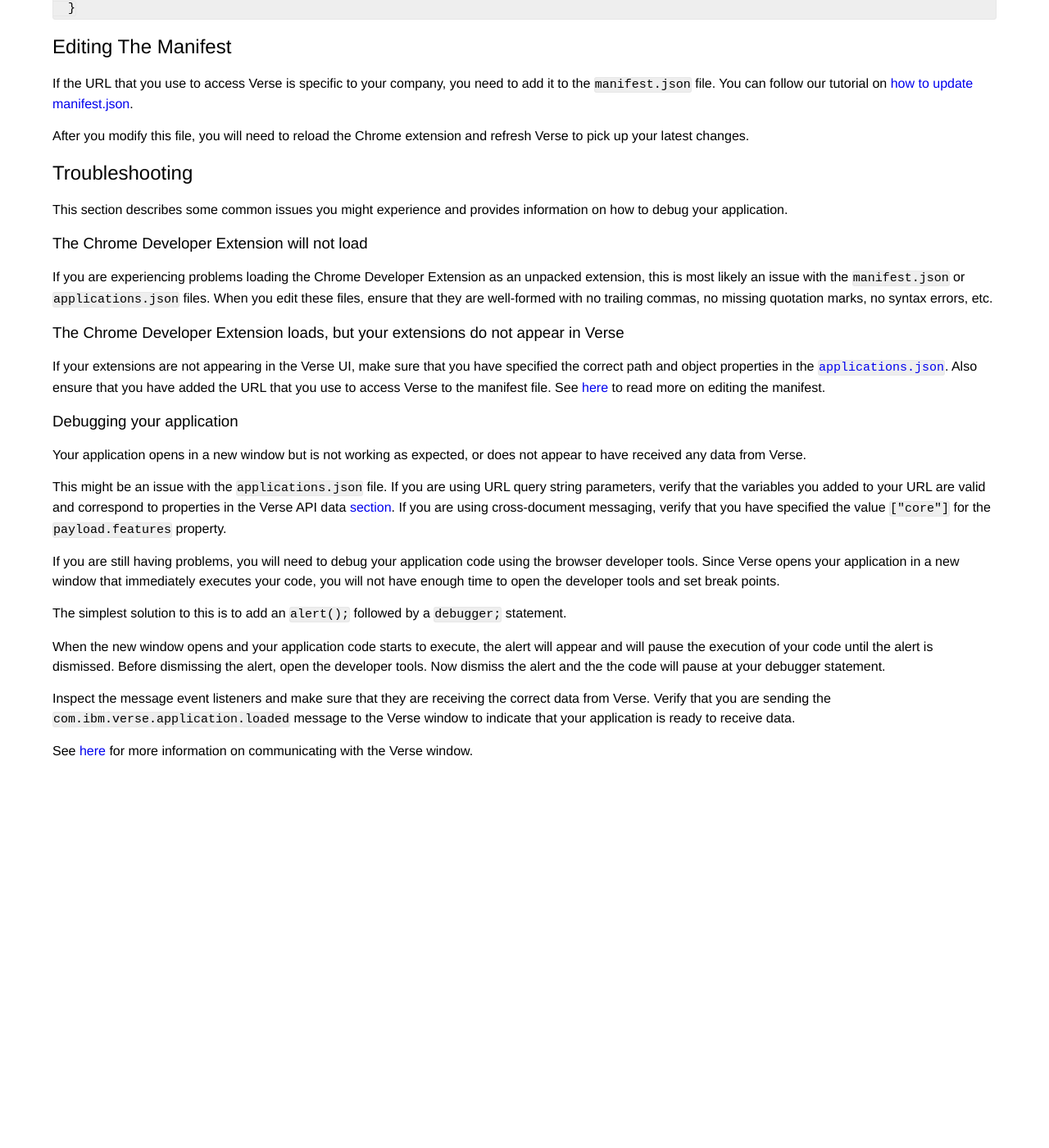
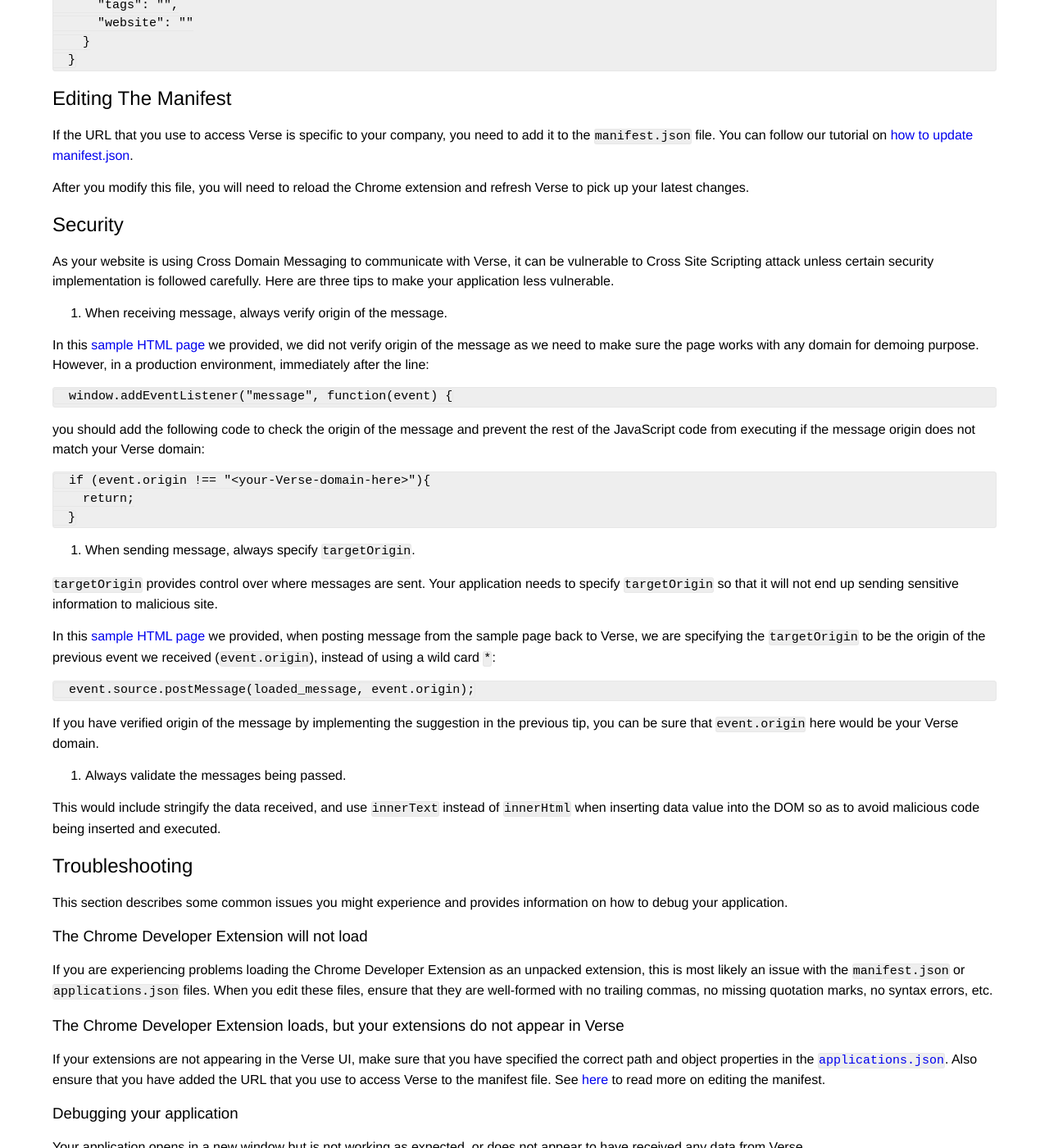
Before and after one commit to ibmverse/verse-developer, a Jekyll site: the page built from _reference/reference.md, in a window 1280 px wide and 1400 px high, scrolled down 6408 px. Shown: the whole window at 82% size. Built offline with Jekyll 4.4.1, drawn with Linux system fonts in a browser that asks for light colours; before the commit the page ends 7377 px from its top, so only the background shows below that; some of the changed text lies outside the part shown.

Commit message:
251007: add security section for cross-site scripting attack

````diff
--- a/_reference/reference.md
+++ b/_reference/reference.md
@@ -17,6 +17,7 @@
 * [Sending and Receiving Data](#sending-and-receiving-data)
 * [Verse API Data](#verse-api-data)
 * [Editing the Manifest](#editing-the-manifest)
+* [Security](#security)
 * [Troubleshooting](#troubleshooting)
 
 ## Introduction to IBM Verse Extensibility
@@ -135,6 +136,9 @@
 ```
 
 See [here][5]{:target="_blank"} for the complete code source of a sample application that demonstrates the concepts described in this section.
+
+Cross-document messaging can be vulnerable to cross-site scripting attack, please consult the [Security](#security) section for some suggested security implementations.
+
 
 ## Verse API Data
 
@@ -288,6 +292,43 @@
 After you modify this file, you will need to reload the Chrome extension and refresh Verse to pick up your latest changes.
 
 
+## Security
+
+As your website is using Cross Domain Messaging to communicate with Verse, it can be vulnerable to Cross Site Scripting attack unless certain security implementation is followed carefully. Here are three tips to make your application less vulnerable.
+
+1. When receiving message, always verify origin of the message.
+
+  In this [sample HTML page][5] we provided, we did not verify origin of the message as we need to make sure the page works with any domain for demoing purpose. However, in a production environment, immediately after the line:
+
+  ```javascript
+  window.addEventListener("message", function(event) {
+  ```
+
+  you should add the following code to check the origin of the message and prevent the rest of the JavaScript code from executing if the message origin does not match your Verse domain:
+
+  ```javascript
+  if (event.origin !== "<your-Verse-domain-here>"){
+    return;
+  }
+  ```
+
+2. When sending message, always specify `targetOrigin`.
+
+  `targetOrigin` provides control over where messages are sent. Your application needs to specify `targetOrigin` so that it will not end up sending sensitive information to malicious site.
+
+  In this [sample HTML page][5] we provided, when posting message from the sample page back to Verse, we are specifying the `targetOrigin` to be the origin of the previous event we received (`event.origin`), instead of using a wild card `*`:
+
+  ```javascript
+  event.source.postMessage(loaded_message, event.origin);
+  ```
+
+  If you have verified origin of the message by implementing the suggestion in the previous tip, you can be sure that `event.origin` here would be your Verse domain.
+
+3. Always validate the messages being passed.
+
+  This would include stringify the data received, and use `innerText` instead of `innerHtml` when inserting data value into the DOM so as to avoid malicious code being inserted and executed.
+
+
 ## Troubleshooting
 
 This section describes some common issues you might experience and provides information on how to debug your application.
````
Also changed, not shown: _tutorials/tutorial_verse_developer.md (+6 -2 lines).
